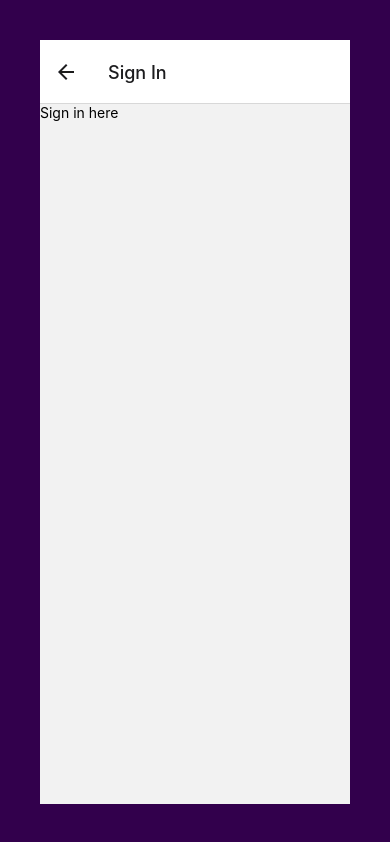
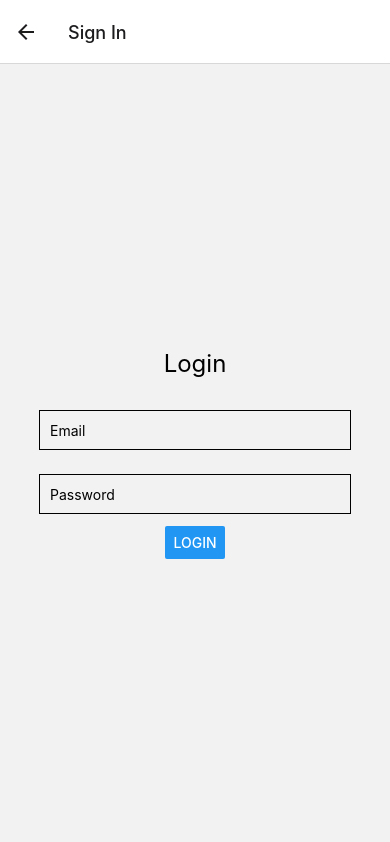
Before and after one commit to gingkolane/Flatiron-Hackonomics-2024, a React Native app in the folder frontend/: screen /SignIn in a window 390 px wide. Built offline with nearby package versions, Linux system fonts and the light colour scheme.

Commit message:
tailwind colors addedd and fonts added as classes

```diff
--- a/frontend/App.js
+++ b/frontend/App.js
@@ -1,9 +1,9 @@
 import { StatusBar } from "expo-status-bar";
-import { Text, View } from "react-native";
+import { Text, View, SafeAreaView } from "react-native";
 import { NavigationContainer } from "@react-navigation/native";
 import { createNativeStackNavigator } from "@react-navigation/native-stack";
 import HomeScreen from "./components/HomeScreen";
-
+import "./app.css";
 import SignIn from "./components/SignIn";
 import SignUp from "./components/SignUp";
 
@@ -12,13 +12,13 @@ const Stack = createNativeStackNavigator();
 export default function App() {
   return (
     // some test tailwind classes
-    <View className="flex bg-magnetic-plum grey h-screen justify-center p-10">
+    <SafeAreaView className="flex h-screen justify-center bg-money-green">
       <NavigationContainer>
         <Stack.Navigator>
           <Stack.Screen
             name="Home"
             component={HomeScreen}
-            options={{ title: "Welcome" }}
+            options={{ title: "Welcome to Money Magnet" }}
           />
           <Stack.Screen
             name="SignIn"
@@ -34,6 +34,6 @@ export default function App() {
 
         <StatusBar style="auto" />
       </NavigationContainer>
-    </View>
+    </SafeAreaView>
   );
 }
--- /dev/null
+++ b/frontend/app.css
@@ -0,0 +1,8 @@
+@import url("https://fonts.googleapis.com/css2?family=Rubik:ital,wght@0,300..900;1,300..900&family=Staatliches&display=swap");
+
+.rubik {
+  font-family: "Rubik", sans-serif;
+}
+.staatliches {
+  font-family: "Staatliches", sans-serif;
+}
--- a/frontend/components/HomeScreen.js
+++ b/frontend/components/HomeScreen.js
@@ -3,7 +3,7 @@ import React from "react";
 
 const HomeScreen = ({ navigation }) => {
   return (
-    <View className="bg-black">
+    <>
       <Button
         title="Sign In"
         onPress={() => navigation.navigate("SignIn", { name: "Sign In" })}
@@ -12,7 +12,7 @@ const HomeScreen = ({ navigation }) => {
         title="Sign Up"
         onPress={() => navigation.navigate("SignUp", { name: "Sign Up" })}
       />
-    </View>
+    </>
   );
 };
 export default HomeScreen;
--- a/frontend/components/SignIn.js
+++ b/frontend/components/SignIn.js
@@ -1,10 +1,55 @@
-import { StyleSheet, Text, View } from "react-native";
-import React from "react";
+import { StyleSheet, View, TextInput, Button, Text, Alert } from "react-native";
+import React, { useState } from "react";
 
 const SignIn = ({ navigation, route }) => {
-  return <Text className="bg-black">Sign in here</Text>;
+  const [email, setEmail] = useState("");
+  const [password, setPassword] = useState("");
+
+  const handleLogin = () => {
+    // Here you would usually check the credentials against a backend service.
+    // For now, we'll just display an alert.
+    Alert.alert("Login Attempt", `Email: ${email}, Password: ${password}`);
+  };
+
+  return (
+    <View style={styles.container}>
+      <Text style={styles.title}>Login</Text>
+      <TextInput
+        style={styles.input}
+        onChangeText={setEmail}
+        value={email}
+        placeholder="Email"
+        keyboardType="email-address"
+      />
+      <TextInput
+        style={styles.input}
+        onChangeText={setPassword}
+        value={password}
+        placeholder="Password"
+        secureTextEntry
+      />
+      <Button title="Login" onPress={handleLogin} />
+    </View>
+  );
 };
 
 export default SignIn;
 
-const styles = StyleSheet.create({});
+const styles = StyleSheet.create({
+  container: {
+    flex: 1,
+    justifyContent: "center",
+    alignItems: "center",
+  },
+  title: {
+    fontSize: 24,
+    marginBottom: 20,
+  },
+  input: {
+    width: "80%",
+    height: 40,
+    margin: 12,
+    borderWidth: 1,
+    padding: 10,
+  },
+});
--- a/package.json
+++ /dev/null
@@ -1,6 +0,0 @@
-{
-  "dependencies": {
-    "@react-navigation/native": "^6.1.16",
-    "@react-navigation/native-stack": "^6.9.25"
-  }
-}
```
Also changed, not shown: frontend/components/App.js (+6 -6 lines), 1 other file (tests, documents, lock files or other folders).
